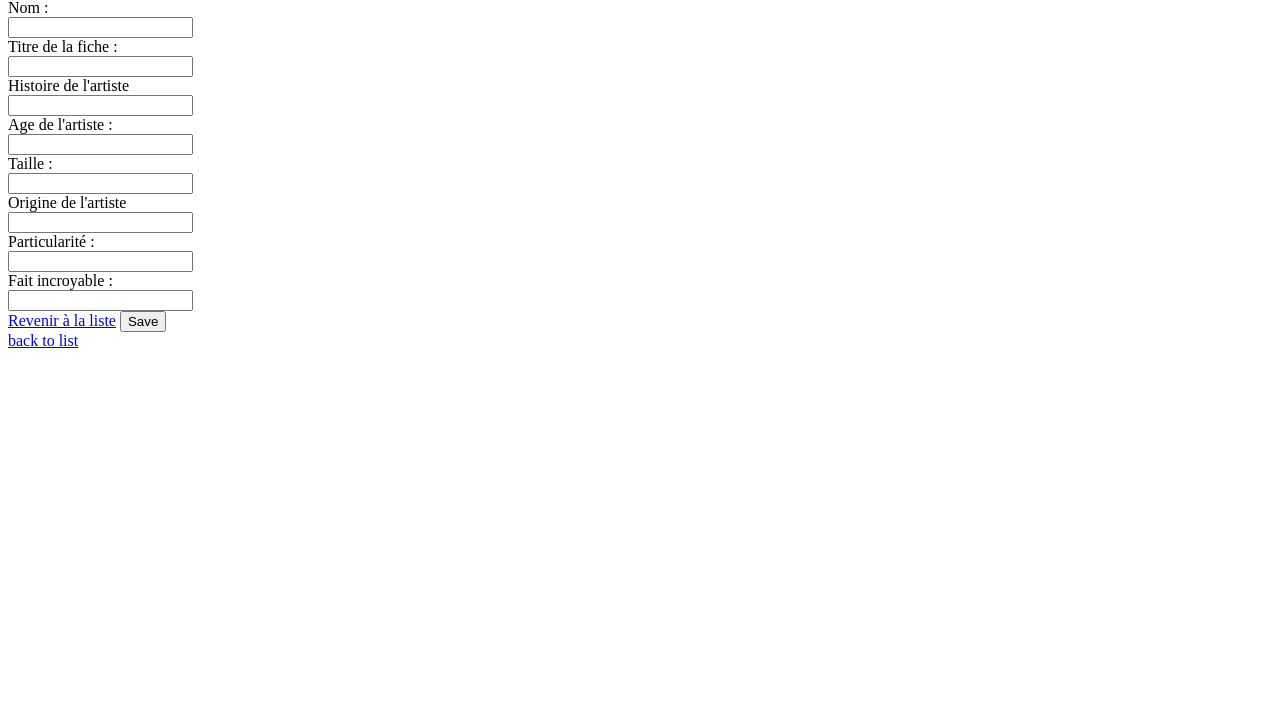
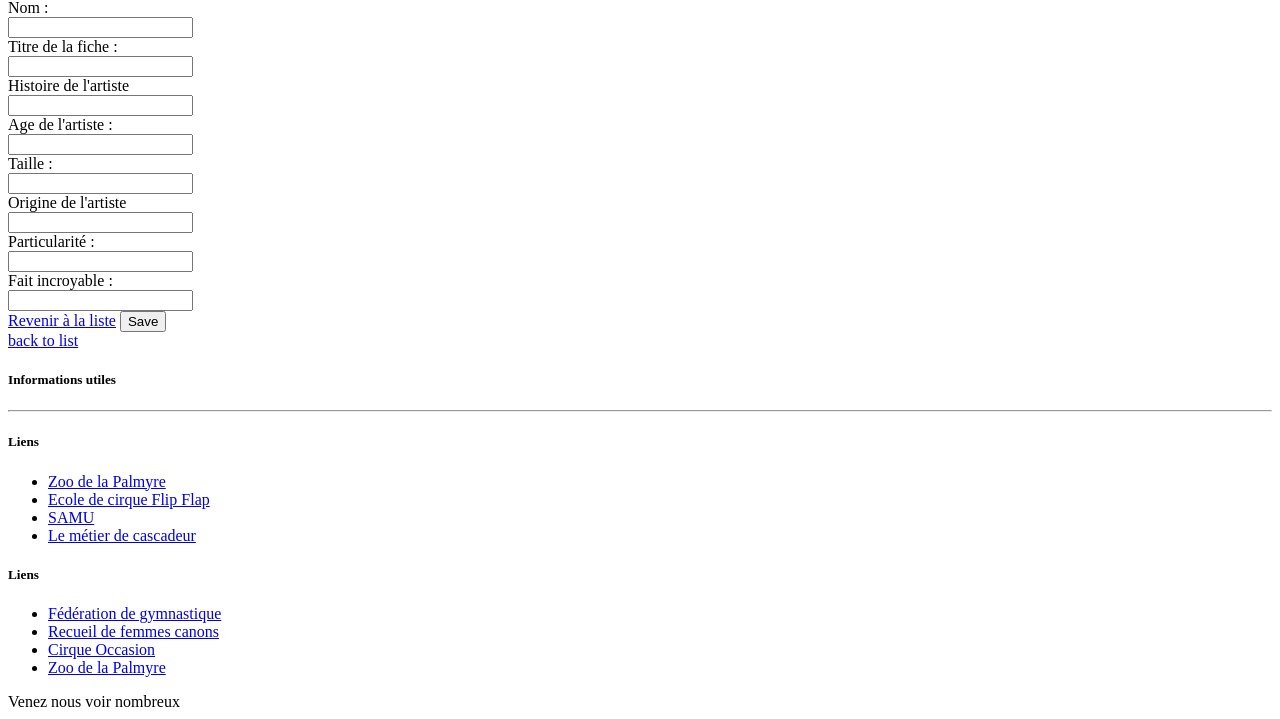
Before and after one commit to mayard689/wonderWildCircus, a Symfony app: template templates/artist/new.html.twig in a window 1280 px wide. Shown: the part 466-1185 px from the top of the page. Before the commit the page ends 814 px from the top, so only its background shows below. Run offline with Twig, Linux system fonts and the light colour scheme; the template is opened without the code that fills it, so the values that code supplies are empty; form fields are guessed from the names that the template uses; some libraries are stand-ins or nearby versions.

Commit message:
footer done

```diff
--- a/templates/base.html.twig
+++ b/templates/base.html.twig
@@ -36,5 +36,87 @@
                 });
             </script>
         {% endblock %}
+
+
+        <!-- Footer -->
+        <footer class="page-footer font-small blue pt-4">
+
+            <!-- Footer Links -->
+            <div class="container-fluid text-center text-md-left">
+
+                <!-- Grid row -->
+                <div class="row">
+
+                    <!-- Grid column -->
+                    <div class="col-md-6 mt-md-0 mt-3">
+
+                        <!-- Content -->
+                        <h5 class="text-uppercase">Informations utiles</h5>
+                        <p></p>
+
+                    </div>
+                    <!-- Grid column -->
+
+                    <hr class="clearfix w-100 d-md-none pb-3">
+
+                    <!-- Grid column -->
+                    <div class="col-md-3 mb-md-0 mb-3">
+
+                        <!-- Links -->
+                        <h5 class="text-uppercase">Liens</h5>
+
+                        <ul class="list-unstyled">
+                            <li>
+                                <a href="https://www.zoo-palmyre.fr/fr">Zoo de la Palmyre</a>
+                            </li>
+                            <li>
+                                <a href="http://flip-flap-circus.org/">Ecole de cirque Flip Flap</a>
+                            </li>
+                            <li>
+                                <a href="https://www.samu-urgences-de-france.fr/fr/">SAMU</a>
+                            </li>
+                            <li>
+                                <a href="https://www.cidj.com/metiers/cascadeur-cascadeuse">Le métier de cascadeur</a>
+                            </li>
+                        </ul>
+
+                    </div>
+                    <!-- Grid column -->
+
+                    <!-- Grid column -->
+                    <div class="col-md-3 mb-md-0 mb-3">
+
+                        <!-- Links -->
+                        <h5 class="text-uppercase">Liens</h5>
+
+                        <ul class="list-unstyled">
+                            <li>
+                                <a href="https://www.ffgym.fr/Equipe_de_France">Fédération de gymnastique</a>
+                            </li>
+                            <li>
+                                <a href="https://www.google.com/search?q=femme+canon&client=ubuntu&hs=KBh&channel=fs&source=lnms&tbm=isch&sa=X&ved=2ahUKEwi_mdPp4OPqAhXHyIUKHRPxDW0Q_AUoAXoECA0QAw&biw=1920&bih=886">Recueil de femmes canons</a>
+                            </li>
+                            <li>
+                                <a href="http://www.cirque-occasion.com/Categorie-19-Chapiteaux.htm">Cirque Occasion</a>
+                            </li>
+                            <li>
+                                <a href="https://www.zoo-palmyre.fr/fr">Zoo de la Palmyre</a>
+                            </li>
+                        </ul>
+
+                    </div>
+                    <!-- Grid column -->
+
+                </div>
+                <!-- Grid row -->
+
+            </div>
+            <!-- Footer Links -->
+
+            <!-- Copyright -->
+            <div class="footer-copyright text-center py-3">Venez nous voir nombreux
+            </div>
+            <!-- Copyright -->
+
     </body>
 </html>
```
Also changed, not shown: assets/css/app.scss (+14 -0 lines), src/Entity/Artist.php (+41 -1 lines), src/Entity/Show.php (+9 -0 lines), 1 other file.
